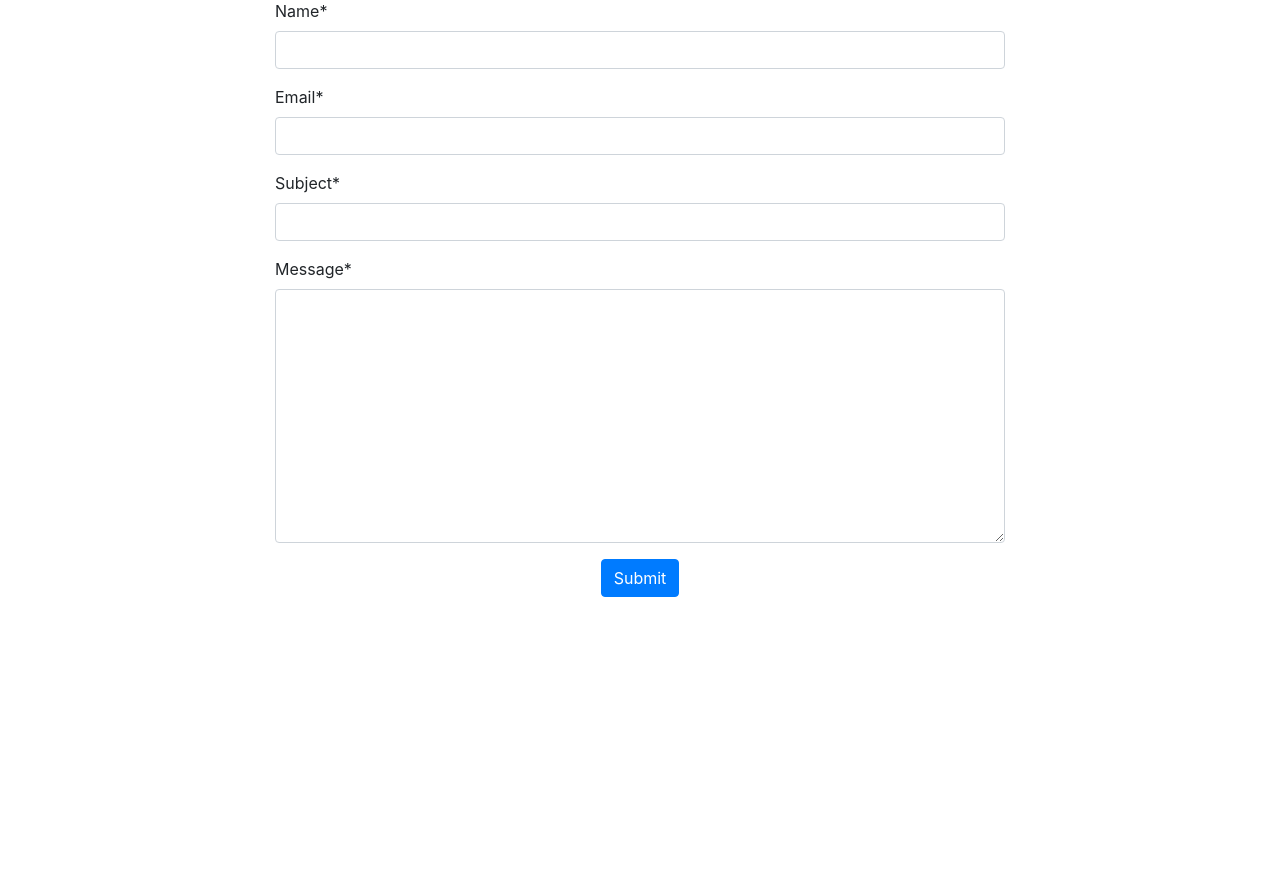
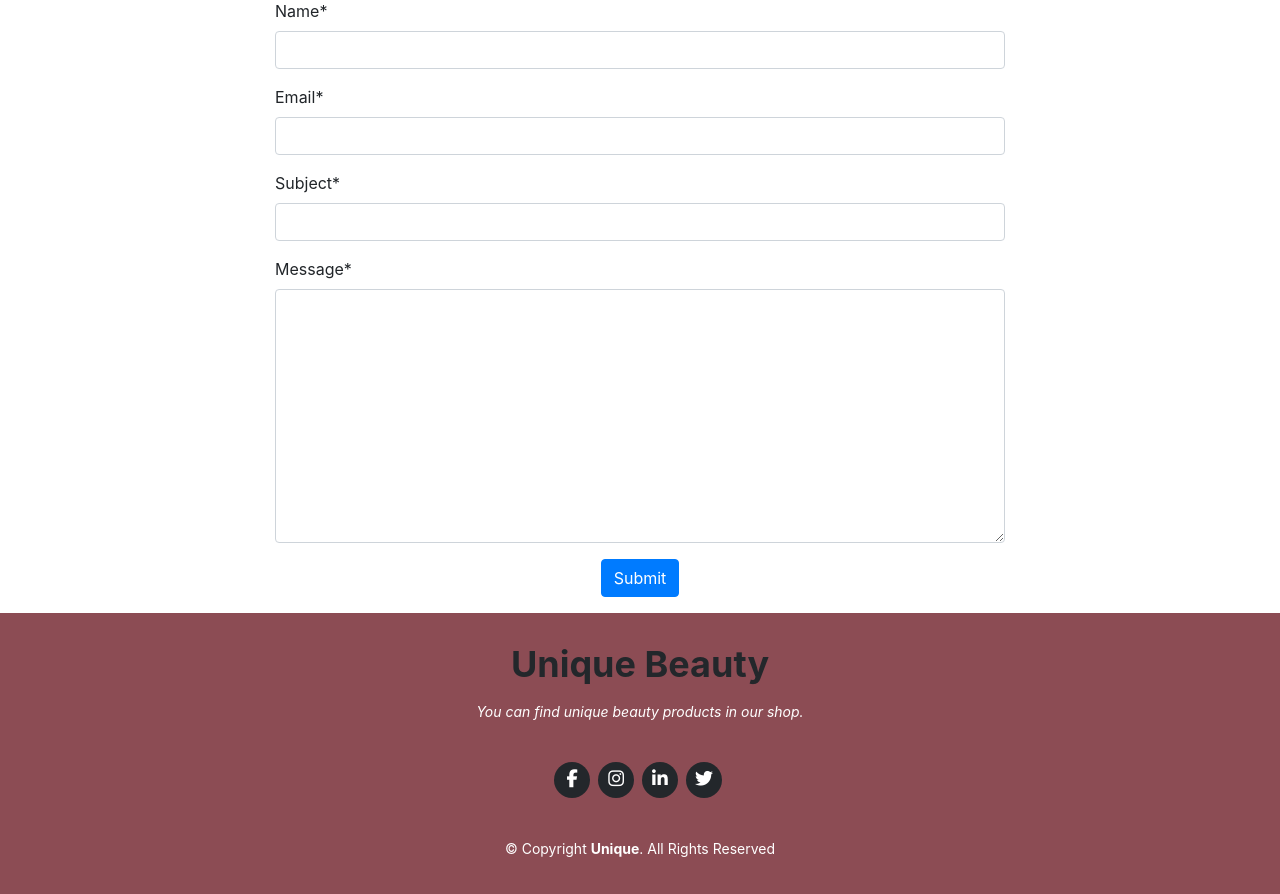
Before and after one commit to Saleha-m14/Unique-Beauty, a Django app: page / in a window 1280 px wide. Shown: the part 877-1771 px from the top of the page. Before the commit the page ends 1474 px from the top, so only its background shows below. Run offline with Django 4.2, Linux system fonts and the light colour scheme; parts of the project's set-up code (start-up, migrations or seed data) failed here and were passed over; some libraries are stand-ins or nearby versions.

Commit message:
added site footer with social media links

```diff
--- a/checkout/templates/checkout/checkout.html
+++ b/checkout/templates/checkout/checkout.html
@@ -106,13 +106,13 @@
             <input type="hidden" value="{{ client_secret }}" name="client_secret">
         </fieldset>
         <div class="submit-button text-right mt-5 mb-2">
-            <a href="{% url 'shopping_bag' %}" class="btn btn-outline-black rounded-0">
+            <a href="{% url 'shopping_bag' %}" class="btn btn-dark rounded-0">
                 <span class="icon">
                     <i class="fas fa-chevron-left"></i>
                 </span>
                 <span class="font-weight-bold">Adjust Bag</span>
             </a>
-            <button id="submit-button" class="btn btn-black rounded-0">
+            <button id="submit-button" class="btn btn-dark rounded-0">
                 <span class="font-weight-bold">Complete Order</span>
                 <span class="icon">
                     <i class="fas fa-lock"></i>
--- a/checkout/templates/checkout/checkout_success.html
+++ b/checkout/templates/checkout/checkout_success.html
@@ -201,7 +201,7 @@
                     <span class="text-uppercase">Back to Profile</span>
                 </a>
             {% else %}
-                <a href="{% url 'products' %}?category=new_arrivals,deals,clearance" class="btn btn-black rounded-0 my-2">
+                <a href="{% url 'products' %}?category=new_arrivals,deals,clearance" class="btn btn-dark rounded-0 my-2">
                     <span class="icon mr-2">
                         <i class="fas fa-gifts"></i>
                     </span>
--- a/home/templates/home/index.html
+++ b/home/templates/home/index.html
@@ -52,4 +52,23 @@
     </div>
   </div>
 </div>
+<!-- ======= Footer ======= -->
+<footer id="footer">
+  <div class="container">
+    <h3>Unique Beauty</h3>
+    <p>You can find unique beauty products in our shop.</p>
+    <div class="social-links">
+
+      <a href="https://www.facebook.com/profile.php?id=61555614870613" class="facebook"><i class="fa fa-facebook"></i></a>
+      <a href="#" class="instagram"><i class="fa fa-instagram"></i></a>
+      <a href="#" class="linkedin"><i class="fa fa-linkedin"></i></a>
+      <a href="#" class="twitter"><i class="fa fa-twitter"></i></a>
+    </div>
+    <div class="copyright">
+      &copy; Copyright <strong><span>Unique</span></strong
+      >. All Rights Reserved
+    </div>
+  </div>
+</footer>
+<!-- End Footer -->
 {% endblock %}
--- a/static/css/base.css
+++ b/static/css/base.css
@@ -86,6 +86,7 @@ a.category-badge>span.badge:hover {
     font-family: 'Playfair Display', serif;
     padding-left: 2px;
     margin-left: 2px;
+    padding-top: 50px;
 }
 
 .searchbar {
```
Also changed, not shown: README.md, media/readme-imgs/lighthouse.png (added), media/readme-imgs/responsiveness image.png (added).
